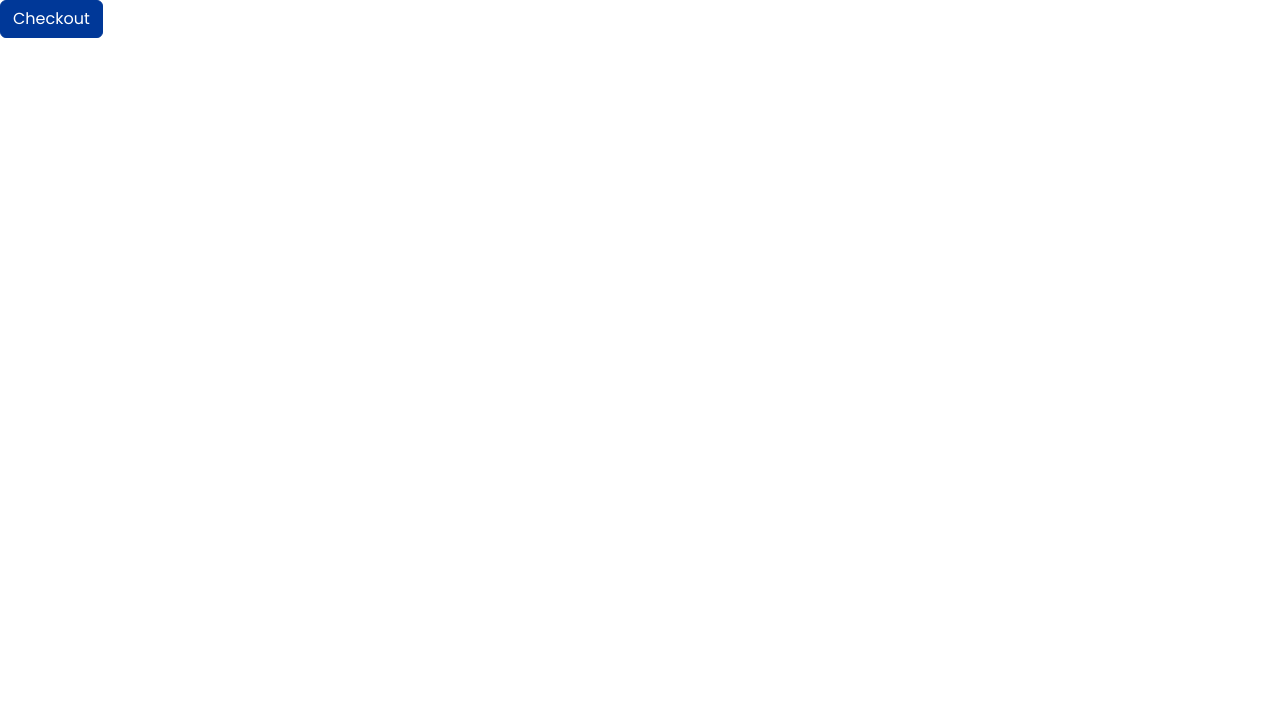
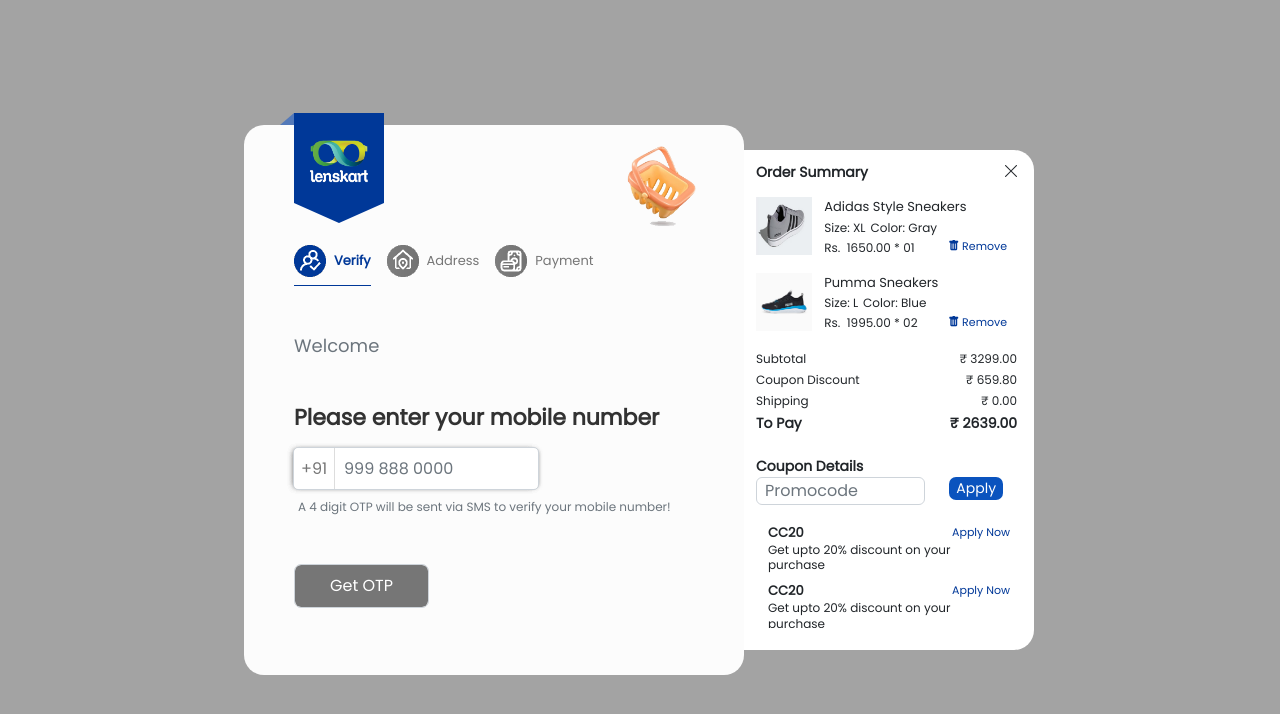
Before and after one commit to ashutoshmohanty143/checkoutApp, a React (Create React App) app: page / in a window 1280 px wide. Shown: the top 714 px of the page. Built offline with nearby package versions, Linux system fonts and the light colour scheme.

Commit message:
commit all

```diff
--- a/src/Checkout/Home.js
+++ b/src/Checkout/Home.js
@@ -14,6 +14,7 @@
 
     const [addressStepActive, setAddressStepActive] = useState(false);
     const [paymentStepActive, setPaymentStepActive] = useState(false);
+    const [modalShow, setmodalShow] = useState(false);
 
     const [mobNextbtn, setMobNextbtn] = useState(true);
     const [fields, setFields] = useState({});
@@ -21,6 +22,9 @@
     const [statelist, setStatelist] = useState([]);
     const [addresslist, setAddresslist] = useState([]);
 
+    useEffect(() => {
+        setmodalShow(true);
+    });
     // useEffect(() => {
     //     const url = 'https://gist.githubusercontent.com/shubhamjain/35ed77154f577295707a/raw/7bc2a915cff003fb1f8ff49c6890576eee4f2f10/IndianStates.json';
     //     axios.get(url)
@@ -54,7 +58,7 @@
             productColor: 'Gray',
             productPrice: '1650.00',
             productQuantity: '01',
-            productImg: '../../img/adidas.png'
+            productImg: './img/adidas.png'
         },
         {
             _id:'002',
@@ -63,7 +67,7 @@
             productColor: 'Blue',
             productPrice: '1995.00',
             productQuantity: '02',
-            productImg: '../../img/puma.png'
+            productImg: './img/puma.png'
         }
     ]);
 
@@ -352,35 +356,35 @@
 
     return (
         <>
-            <button type="button" className="btn btn-primary" data-bs-toggle="modal" data-bs-target="#checkoutModal">
+            {/* <button type="button" className="btn btn-primary" data-bs-toggle="modal" data-bs-target="#checkoutModal">
                 Checkout
-            </button>
+            </button> */}
 
-            <div className="modal fade" id="checkoutModal" tabIndex="-1" aria-labelledby="checkoutModalLabel" aria-hidden="true">
+            {modalShow ? <div className="modal fade show" id="checkoutModal" tabIndex="-1" aria-labelledby="checkoutModalLabel" aria-hidden="true" style={{display: 'block',background: '#a3a3a3'}}>
                 <div className="modal-dialog modal-dialog-centered modal-lg">
                     <div className="modal-content">
                         <div className="modal-body row">
                             <div className="checkout-container-left">
                                 <span className="trianle"></span>
                                 <div className="verticalbanner">
-                                    <img src="../../img/logo.png" width="60px" height="45px" alt="Logo" />
+                                    <img src="./img/logo.png" width="60px" height="45px" alt="Logo" />
                                 </div>
                                 <div className="cart">
-                                    <img id="cart_img" src="../../img/cart.png" width="100px" height="100px" alt="Cart-icon" />
+                                    <img id="cart_img" src="./img/cart.png" width="100px" height="100px" alt="Cart-icon" />
                                 </div>
 
 
                                 <div className="checkout-header">
                                     <div className='me-3 active-step'>
-                                        <img src="../../img/followers-active.png" className='me-2' />
+                                        <img src="./img/followers-active.png" className='me-2' />
                                         <span>Verify</span>
                                     </div>
                                     <div className={`me-3 ${addressStepActive ? 'active-step' : 'disabled-step'}`}>
-                                        <img src={addressStepActive ? '../../img/address-active.png' : '../../img/address.png'} className='me-2' />
+                                        <img src={addressStepActive ? './img/address-active.png' : './img/address.png'} className='me-2' />
                                         <span>Address</span>
                                     </div>
                                     <div className={`me-3 ${paymentStepActive ? 'active-step' : 'disabled-step'}`}>
-                                        <img src={paymentStepActive ? '' : '../../img/payment-method.png'} className='me-2' />
+                                        <img src={paymentStepActive ? '' : './img/payment-method.png'} className='me-2' />
                                         <span>Payment</span>
                                     </div>
                                 </div>
@@ -738,7 +742,7 @@
                         </div>
                     </div>
                 </div>
-            </div>
+            </div> : null }
         </>
     )
 }
```
